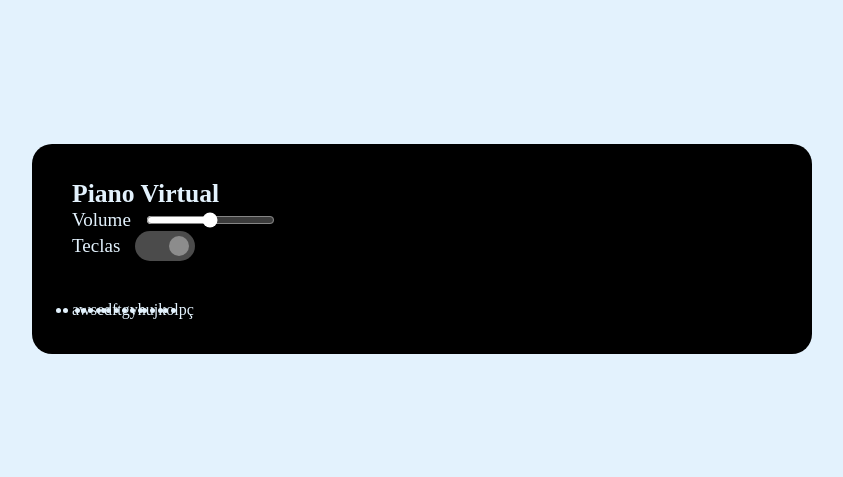
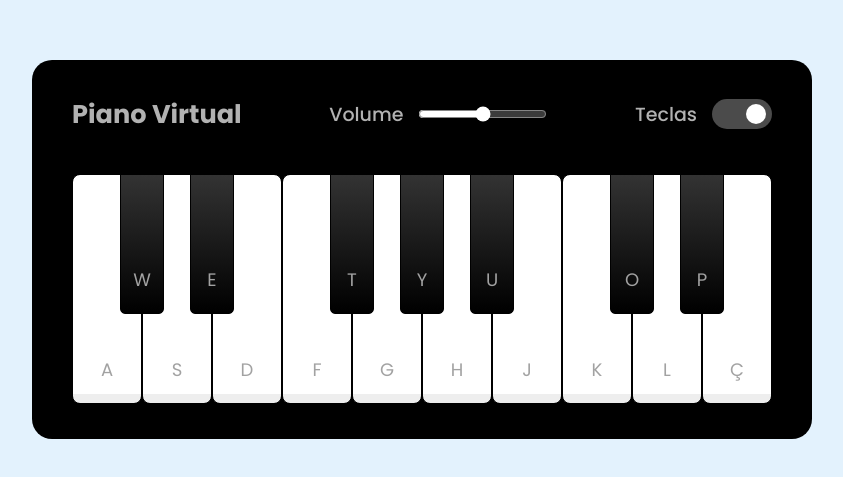
Before and after one commit to LeandroDevLab/simulador-piano, a plain HTML site: page index.html in a window 1280 px wide. Shown: the part 151-628 px from the top of the page, without its empty margins (218-1061 px from the left). Drawn offline with Linux system fonts and the light colour scheme.

Commit message:
style: estilizando a lista em teclas de tecladoe posicionando

```diff
--- a/index.html
+++ b/index.html
@@ -4,6 +4,11 @@
     <meta charset="UTF-8">
     <meta name="viewport" content="width=device-width, initial-scale=1.0">
     <title>Simulador de Piano</title>
+    <!-- Font -->
+    <link rel="preconnect" href="https://fonts.googleapis.com">
+    <link rel="preconnect" href="https://fonts.gstatic.com" crossorigin>
+    <link href="https://fonts.googleapis.com/css2?family=Poppins:ital,wght@0,100;0,200;0,300;0,400;0,500;0,600;0,700;0,800;0,900;1,100;1,200;1,300;1,400;1,500;1,600;1,700;1,800;1,900&display=swap" rel="stylesheet">
+    <!-- Styles -->
     <link rel="stylesheet" href="./src/styles/reset.css">
     <link rel="stylesheet" href="./src/styles/main.css">
 </head>
--- a/src/styles/main.css
+++ b/src/styles/main.css
@@ -13,6 +13,13 @@ body{
     padding: 35px 40px;
     background-color: #000;
     color: #e3f2fd;
+}
+
+.container header{
+    color: #b2b2b2;
+    display: flex;
+    align-items: center;
+    justify-content: space-between;
 }
 
 header h2 {
@@ -59,9 +66,54 @@ header .column span {
 
 .keys-check input:checked::before{
     left: 2.1rem;
+    background-color: #fff;
 }
 
 .piano-keys{
     display: flex;
     margin-top: 40px;
 }
+
+.piano-keys .key{
+    cursor: pointer;
+    list-style: none;
+    color: #a2a2a2;
+    user-select: none; /* componente visual, não selecionável */
+    position: relative;
+    text-transform: uppercase;
+}
+
+.piano-keys .white{
+    width: 70px;
+    height: 230px;
+    border: 1px solid #000;
+    border-radius: 8px;
+    background: linear-gradient(#fff 96%, #eee 4%);
+}
+.piano-keys .black{
+    width: 44px;
+    height: 140px;
+    z-index: 2;
+    margin: 0 -22px 0 -22px;
+    border: 1px solid #000;
+    border-radius: 0 0 5px 5px;
+    background: linear-gradient(#333, #000);
+}
+
+.piano-keys span {
+    position: absolute;
+    bottom: 20px;
+    width: 100%;
+    text-align: center;
+    font-size: 1.13rem;
+}
+
+.piano-keys .white:active{ /* quando ativada(clicada)  faz essas alterações */
+    box-shadow: inset -5px 5px 20px rgba(0,0,0, 0.2);
+    background: linear-gradient(to bottom #fff 0%, #eee 100%);
+}
+
+.piano-keys .black:active{ /* quando ativada (clicada) faz essas alterações */
+    box-shadow: inset -5px 5px 10px rgba(255,255,255, 0.1);
+    background: linear-gradient(to bottom #000, #434343);
+}
--- a/src/styles/reset.css
+++ b/src/styles/reset.css
@@ -3,4 +3,5 @@
     padding: 0;
     box-sizing: border-box;
     outline: none;
+    font-family: "Poppins", sans-serif;
 }
```
